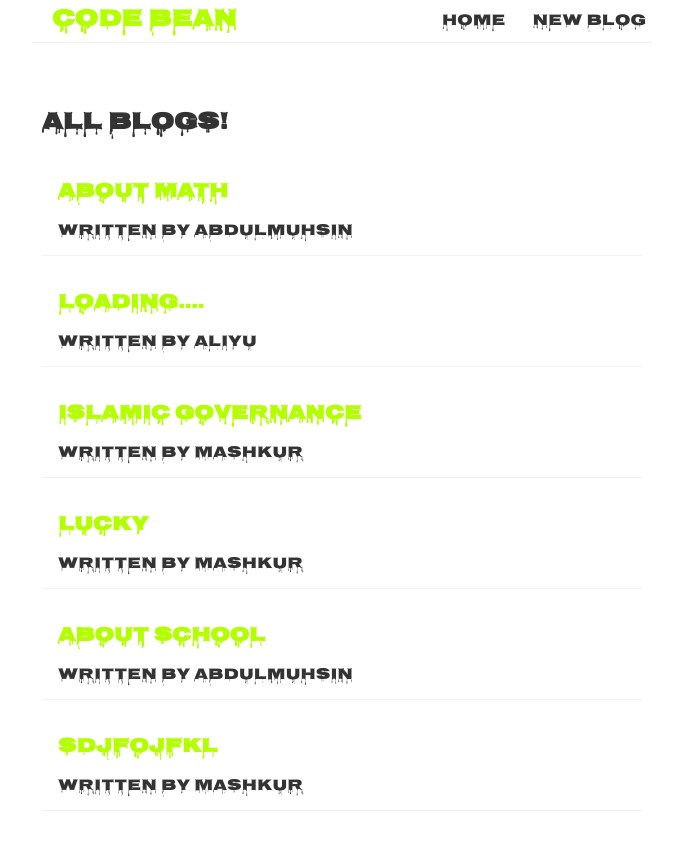
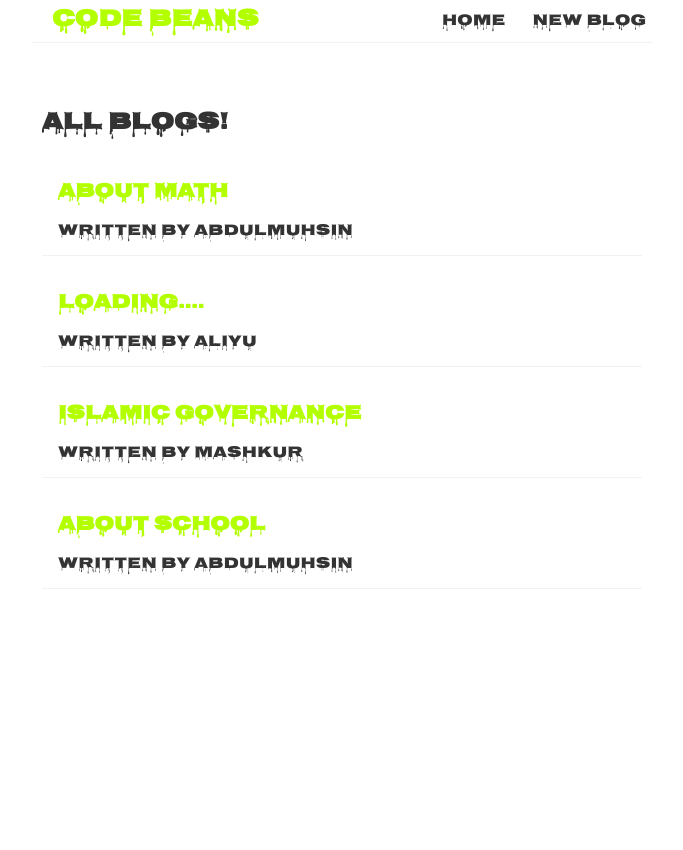
Before and after one commit to sa345-sk/sayyid, a React (Create React App) app: page / in a window 1280 px wide. Shown: the top 850 px of the page, without its empty margins (298-981 px from the left). After the commit the page ends 800 px from the top, so only its background shows below. Built offline with nearby package versions, Linux system fonts and the light colour scheme; data requests are answered from the project's data file.

Commit message:
NOTFOUND

```diff
--- a/data/db.json
+++ b/data/db.json
@@ -19,22 +19,10 @@
       "id": 6
     },
     {
-      "title": "lucky",
-      "body": "luck is unexpected event dat usually occurs to people uncuonciously .",
-      "author": "Mashkur",
-      "id": 9
-    },
-    {
       "title": "ABOUT SCHOOL",
       "body": " SCHOOL SUCKS",
       "author": "Abdulmuhsin",
       "id": 10
-    },
-    {
-      "title": "sdjfojfkl",
-      "body": "adsjdakdsa,da",
-      "author": "Mashkur",
-      "id": 11
     }
   ]
 }
--- a/src/App.js
+++ b/src/App.js
@@ -3,6 +3,7 @@ import Home from './Home';
 import Create from './Create';
 import { BrowserRouter as Router, Routes, Route, } from 'react-router-dom';
 import BlogDetails from './BlogDetails';
+import Unknown from './Unknown';
 function App() {
 
   return (
@@ -14,6 +15,7 @@ function App() {
               <Route path='/' element={<Home />}/>
             <Route path='/create' element={<Create />} />
             <Route path='/blogs/:id' element={<BlogDetails />} />
+            <Route path='*' element={<Unknown />} />
           </Routes>
         </div>
       </div>
--- a/src/Navbar.js
+++ b/src/Navbar.js
@@ -1,7 +1,7 @@
 import { Link } from 'react-router-dom';
 const Navbar = () => {
     return ( <nav className="nav">
-        <h1>Code Bean</h1>
+        <h1>Code Beans</h1>
         <div className="links">
            <Link to="/">Home</Link>
            <Link to="/create">New Blog</Link>
--- /dev/null
+++ b/src/Unknown.js
@@ -0,0 +1,12 @@
+import { Link } from "react-router-dom";
+
+const Unknown = () => {
+    return (
+        <div className="notfound">
+            <h2>404 NOT FOUND! <br/> THE PAGE YOU ARE LOOKING FOR DOES NOT EXIST</h2>
+            <Link   to='/'>GO BACK TO THE HOME PAGE</Link>
+        </div>
+     );
+}
+
+export default Unknown;
--- a/src/index.css
+++ b/src/index.css
@@ -123,3 +123,12 @@
   border-radius: 8px;
   cursor: pointer;
 }
+
+/*404*/
+.notfound a {
+  text-decoration: none;
+}
+
+.notfound a:hover {
+  color: #b3ff00;
+}
```
Also changed, not shown: src/Create.js (line endings or trailing spaces).
